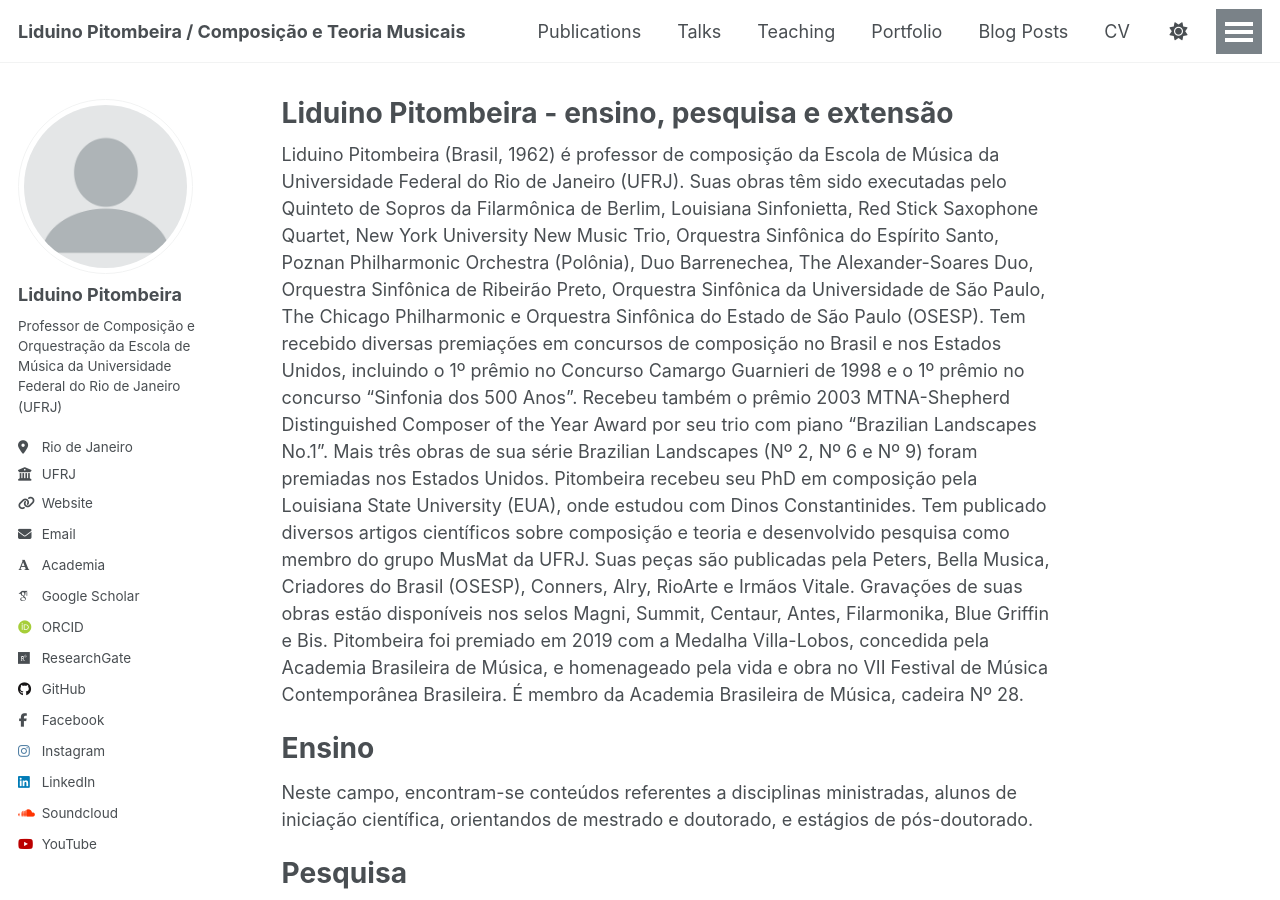
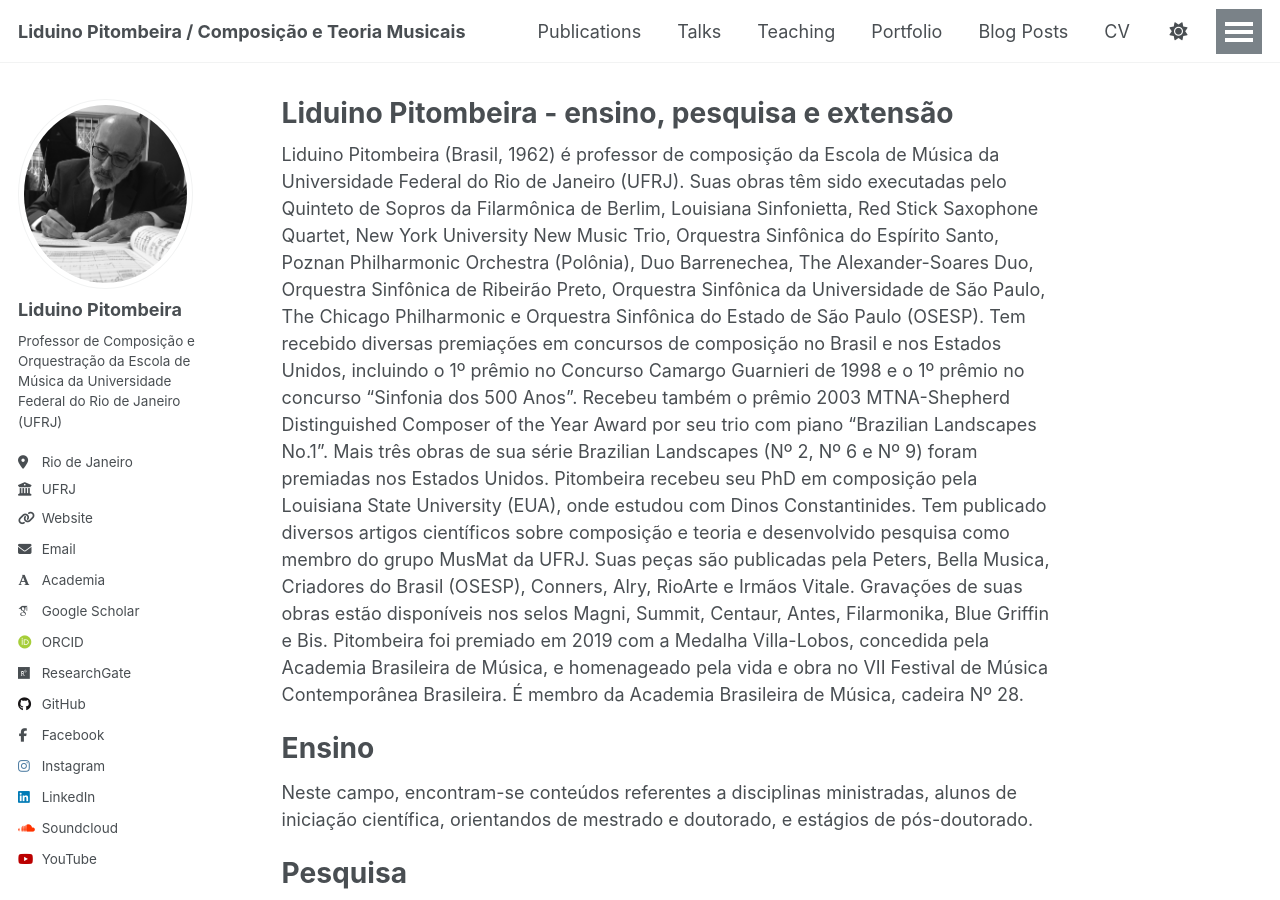
Before and after one commit to liduinopitombeira/liduinopitombeira.github.io, a Jekyll site: the page built from _pages/about.md, in a window 1280 px wide and 900 px high. Built offline with Jekyll 4.4.1, drawn with Linux system fonts in a browser that asks for light colours; some web fonts are replaced.

Commit message:
Update _config.yml

```diff
--- a/_config.yml
+++ b/_config.yml
@@ -22,7 +22,7 @@ repository               : "academicpages/academicpages.github.io"
 #               Additional customization can be done by editing /_includes/author-profile.html
 author:
   # Biographic information
-  avatar           : "profile.png"
+  avatar           : "FOTOPITOMBEIRA.jpg"
   name             : "Liduino Pitombeira"
   bio              : "Professor de Composição e Orquestração da Escola de Música da Universidade Federal do Rio de Janeiro (UFRJ)"
   location         : "Rio de Janeiro"
@@ -43,7 +43,7 @@ author:
 
 
   # Social media
-  youtube          : "@LiduinoPitombeiraMusic"
+  youtube          : "http://www.youtube.com/@LiduinoPitombeiraMusic"
   facebook         : "https://www.facebook.com/liduino.pitombeira"
   instagram        : "liduino.pitombeira"
   linkedin         : "liduino-pitombeira-289a3a10/?originalSubdomain=br"
```
